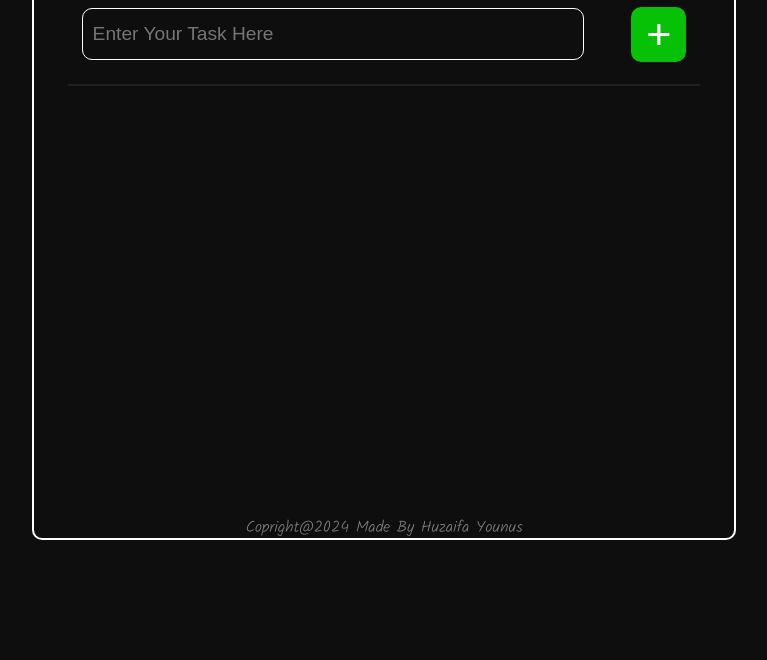
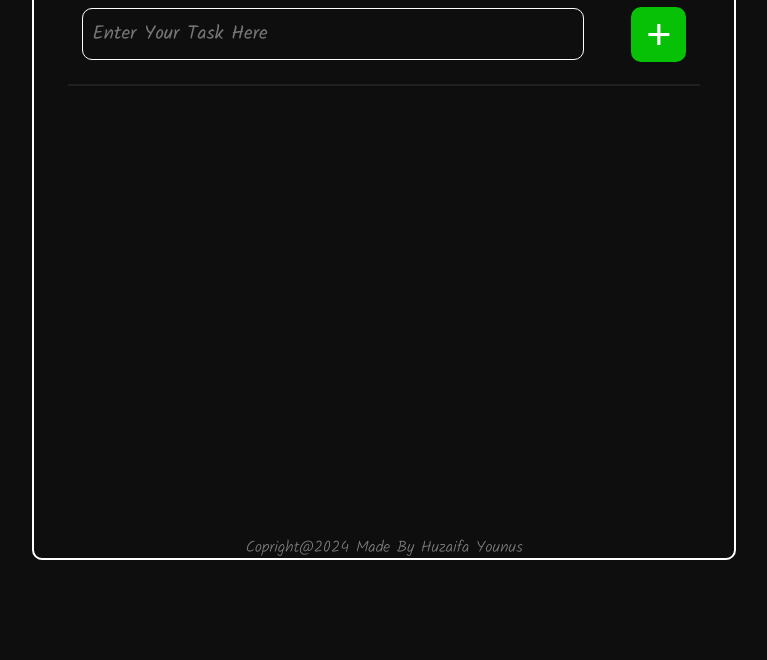
Before and after one commit to MHuzaifaYounus/CodeAlpha_TaskNo1, a plain HTML site: page index.html in a window 1280 px wide. Shown: the part 204-864 px from the top of the page, without its empty margins (256-1023 px from the left). Drawn offline with Linux system fonts and the light colour scheme.

Commit message:
bug fixes

```diff
--- a/style.css
+++ b/style.css
@@ -57,10 +57,16 @@ main {
     margin: 100px auto;
     border-radius: 10px;
     position: relative;
+    overflow-y: hidden;
+    overflow-x: hidden;
+    padding-bottom: 20px;
 
 
 }
-
+del {
+    height: 21px;
+    line-height: 20px;
+}
 .mainLogo {
     height: 40px;
     fill: white;
@@ -164,10 +170,8 @@ hr {
     border-bottom: 1px solid rgba(255, 255, 255, 0.473);
 }
 
-.input[type="text"] {
-    font-family: "Play", sans-serif;
-
-
+input[type="text"] {
+    font-family: "Kalam", cursive;
 }
 
 .input {
```
